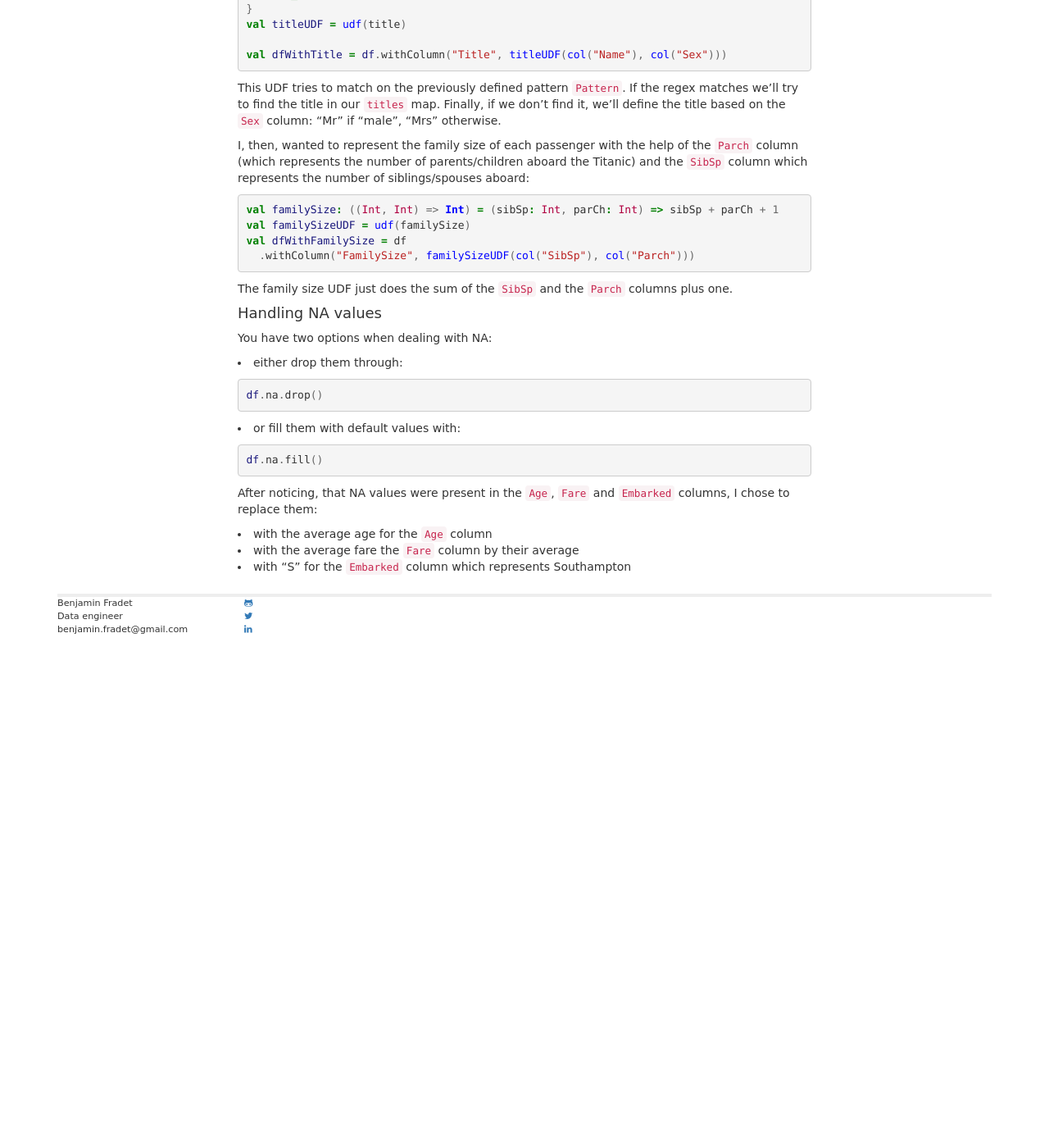
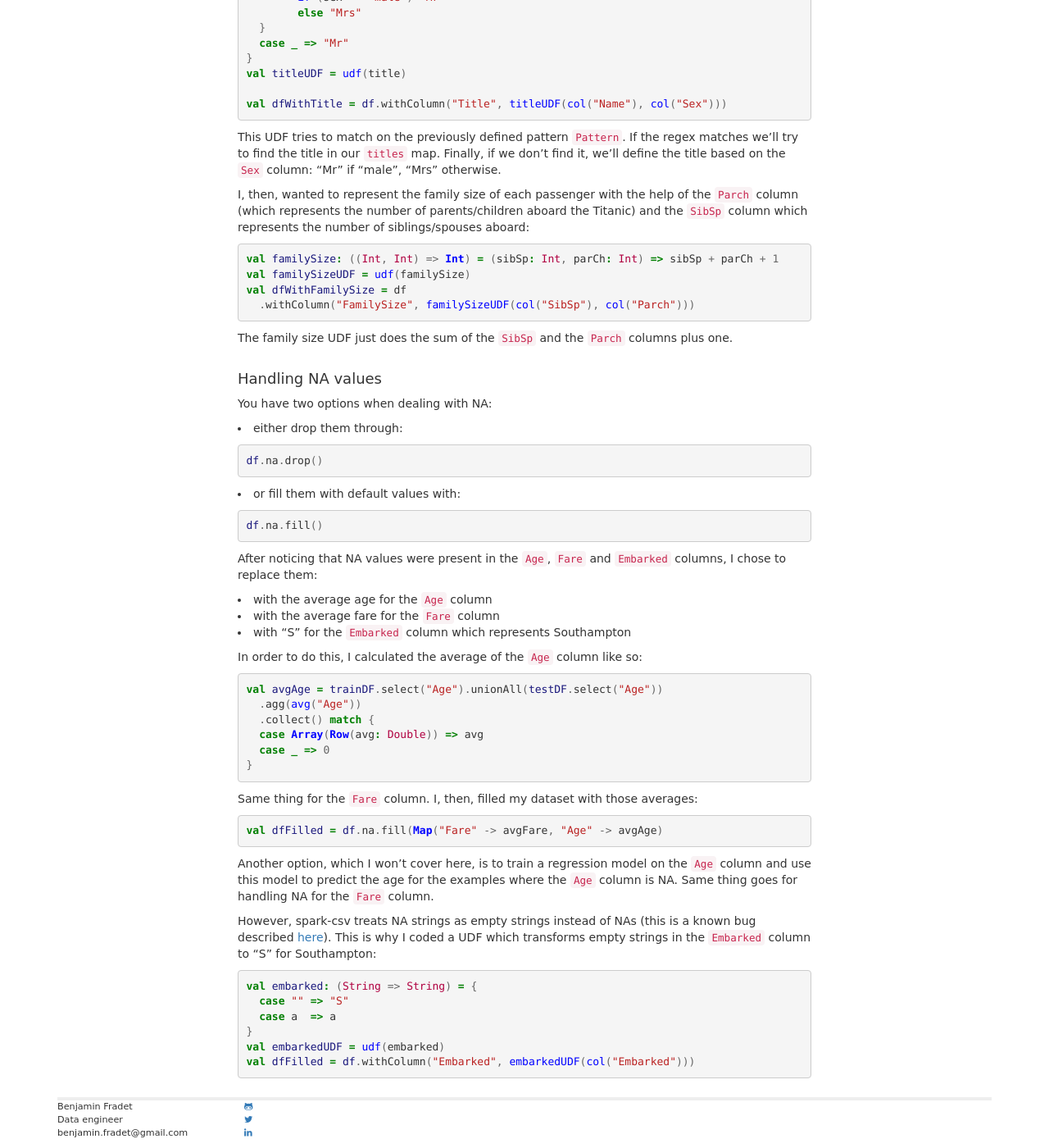
Before and after one commit to BenFradet/benfradet.github.io, a Jekyll site: the page built from _posts/2015-12-01-Exploring-spark.ml-with-the-Titanic-dataset.md, in a window 1280 px wide and 1400 px high, scrolled down 2950 px. Shown: the whole window at 82% size. Built offline with Jekyll 4.4.1, drawn with Linux system fonts in a browser that asks for light colours; nearby versions of some CDN libraries; Markdown is read by kramdown in place of the engine named in the settings; before the commit the page ends 3736 px from its top, so only the background shows below that.

Commit message:
done with the na handling part

```diff
--- a/_posts/2015-12-01-Exploring-spark.ml-with-the-Titanic-dataset.md
+++ b/_posts/2015-12-01-Exploring-spark.ml-with-the-Titanic-dataset.md
@@ -45,7 +45,7 @@ if a passenger survived from a set of features such as the class the passenger
 was in, hers/his age or the fare the passenger paid to get on board.
 
 You can find the code for this post on [Github](https://github.com/BenFradet/kaggle).
-<br>
+<br><br>
 
 ### Data exploration and data transformation
 <br>
@@ -58,6 +58,7 @@ The dataset is split into `train.csv` and `test.csv`. As you've probably already
 assumed, `train.csv` will contain labeled data (the `Survived` column will be
 filled) and `test.csv` will be unlabeled data. The goal is to predict for each
 example/passenger in `test.csv` whether or not she/he survived.
+<br><br>
 
 #### Loading the Titanic dataset
 
@@ -123,6 +124,7 @@ for both files except for the `Survived` column.
 
 Then, we use [spark-csv](https://github.com/databricks/spark-csv) to load our
 data.
+<br><br>
 
 #### Feature engineering
 
@@ -204,6 +206,7 @@ val dfWithFamilySize = df
 
 The family size UDF just does the sum of the `SibSp` and the `Parch` columns
 plus one.
+<br><br>
 
 #### Handling NA values
 
@@ -214,9 +217,45 @@ You have two options when dealing with NA:
   - or fill them with default values with:
     {% highlight scala %}df.na.fill(){% endhighlight %}
 
-After noticing, that NA values were present in the `Age`, `Fare` and `Embarked`
+After noticing that NA values were present in the `Age`, `Fare` and `Embarked`
 columns, I chose to replace them:
 
   - with the average age for the `Age` column
-  - with the average fare the `Fare` column by their average
+  - with the average fare for the `Fare` column
   - with "S" for the `Embarked` column which represents Southampton
+
+In order to do this, I calculated the average of the `Age` column like so:
+
+{% highlight scala %}
+val avgAge = trainDF.select("Age").unionAll(testDF.select("Age"))
+  .agg(avg("Age"))
+  .collect() match {
+  case Array(Row(avg: Double)) => avg
+  case _ => 0
+}
+{% endhighlight %}
+
+Same thing for the `Fare` column. I, then, filled my dataset with those
+averages:
+
+{% highlight scala %}
+val dfFilled = df.na.fill(Map("Fare" -> avgFare, "Age" -> avgAge)
+{% endhighlight %}
+
+Another option, which I won't cover here, is to train a regression model on the
+`Age` column and use this model to predict the age for the examples where the
+`Age` column is NA. Same thing goes for handling NA for the `Fare` column.
+
+However, spark-csv treats NA strings as empty strings instead of NAs (this is a
+known bug described [here](https://github.com/databricks/spark-csv/issues/86)).
+This is why I coded a UDF which transforms empty strings in the `Embarked`
+column to "S" for Southampton:
+
+{% highlight scala %}
+val embarked: (String => String) = {
+  case "" => "S"
+  case a  => a
+}
+val embarkedUDF = udf(embarked)
+val dfFilled = df.withColumn("Embarked", embarkedUDF(col("Embarked")))
+{% endhighlight %}
```
